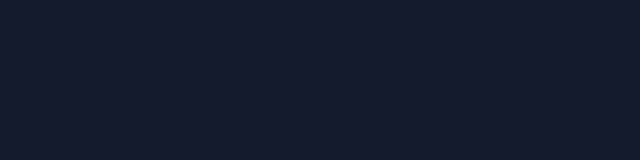
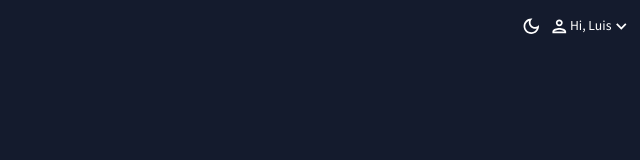
Before and after one commit to chepoluis/client-user-manager, a React (Create React App) app: page / in a window 1280 px wide. Shown: the top 160 px of the page, without its empty margins (640-1280 px from the left). Built offline with nearby package versions, Linux system fonts and the light colour scheme.

Commit message:
topbar (#1)

```diff
--- a/src/App.js
+++ b/src/App.js
@@ -1,5 +1,6 @@
 import { ColorModeContext, useMode } from './theme';
 import { CssBaseline, ThemeProvider } from '@mui/material';
+import Topbar from './scenes/global/Topbar';
 
 function App() {
   const [theme, colorMode] = useMode();
@@ -11,7 +12,9 @@
         <CssBaseline />
 
         <div className="app">
-          <main className="content"></main>
+          <main className="content">
+            <Topbar />
+          </main>
         </div>
       </ThemeProvider>
     </ColorModeContext.Provider>
--- a/src/scenes/global/Topbar.jsx
+++ b/src/scenes/global/Topbar.jsx
@@ -1,8 +1,64 @@
+import {
+  Box,
+  IconButton,
+  Menu,
+  MenuItem,
+  Typography,
+  useTheme,
+} from "@mui/material";
+import { useContext, useState } from "react";
+import { ColorModeContext } from "../../theme";
+// Icons
+import LightModeOutlinedIcon from "@mui/icons-material/LightModeOutlined";
+import DarkModeOutlinedIcon from "@mui/icons-material/DarkModeOutlined";
+import PersonOutlinedIcon from "@mui/icons-material/PersonOutlined";
+import KeyboardArrowDownIcon from "@mui/icons-material/KeyboardArrowDown";
 
 const Topbar = () => {
-    return (
-      <div>Topbar</div>
-    )
-  }
+  const theme = useTheme();
+  const colorMode = useContext(ColorModeContext);
+  const [isDropdownMenuOpen, setIsDropdownMenuOpen] = useState(null);
 
-  export default Topbar;
+  const handleHiClick = (event) => {
+    setIsDropdownMenuOpen(event.currentTarget);
+  };
+
+  const handleMenuClose = () => {
+    setIsDropdownMenuOpen(null);
+  };
+
+  return (
+    <Box display="flex" justifyContent="flex-end" p={1}>
+      <Box display="flex">
+        <IconButton onClick={colorMode.toggleColorMode}>
+          {theme.palette.mode === "dark" ? (
+            <DarkModeOutlinedIcon />
+          ) : (
+            <LightModeOutlinedIcon />
+          )}
+        </IconButton>
+
+        <Box
+          display="flex"
+          alignItems="center"
+          onClick={handleHiClick}
+          style={{ cursor: "pointer" }}
+        >
+          <PersonOutlinedIcon />
+          <Typography variant="subtitle1">Hi, Luis</Typography>
+          <KeyboardArrowDownIcon /> {/** TO DO: change the icon to an up arrow when the menu is open */}
+        </Box>
+      </Box>
+
+      <Menu
+        anchorEl={isDropdownMenuOpen}
+        open={Boolean(isDropdownMenuOpen)}
+        onClose={handleMenuClose}
+      >
+        <MenuItem onClick={handleMenuClose}>Logout</MenuItem>
+      </Menu>
+    </Box>
+  );
+};
+
+export default Topbar;
```
